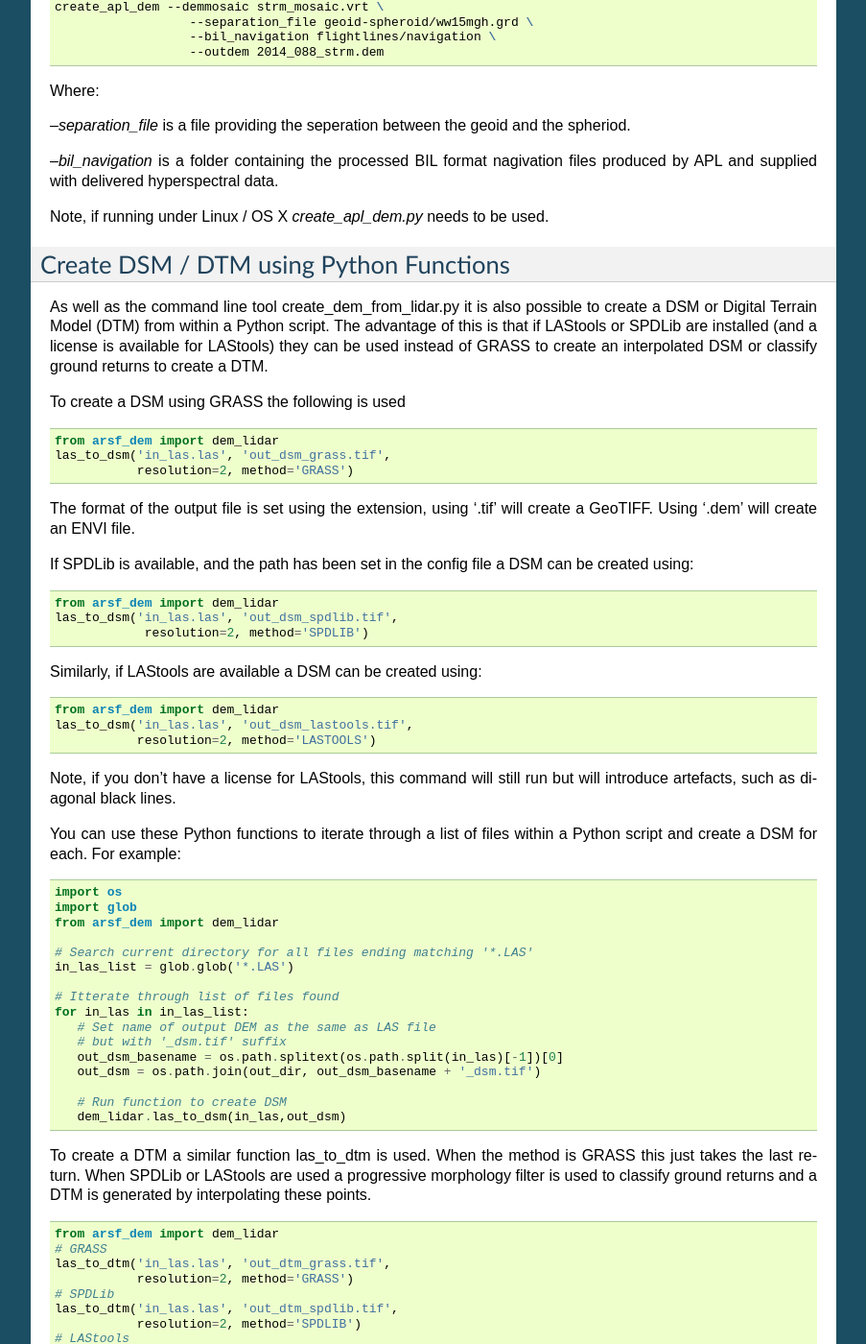
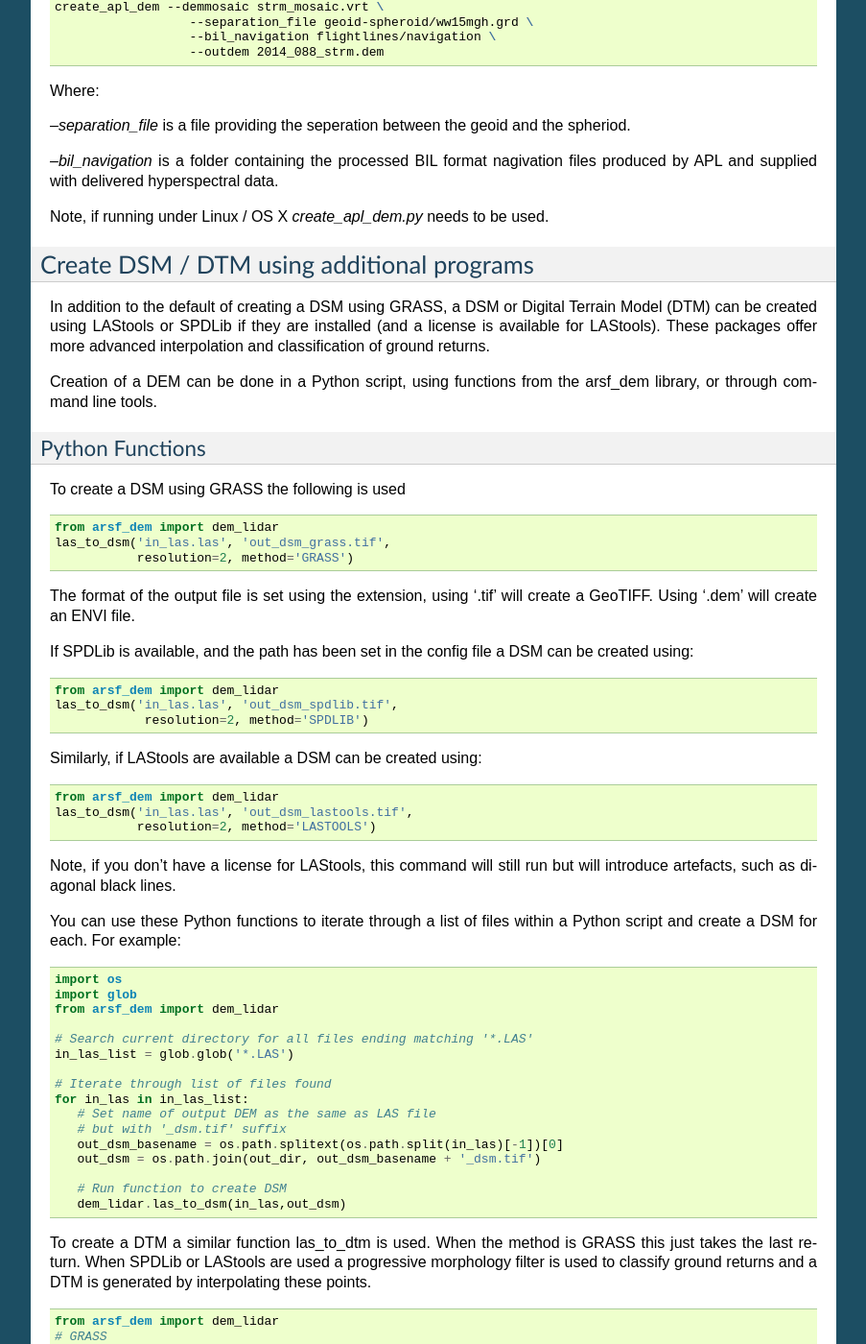
Before and after one commit to pmlrsg/arsf_dem_scripts, a Sphinx documentation site: the page built from doc/source/tutorial_lidar.rst, in a window 1280 px wide and 1400 px high, scrolled down 1295 px. Shown: the whole window at 96% size, without its empty margins (198-1101 px from the left). Built offline with Sphinx 7.4.7, drawn with Linux system fonts in a browser that asks for light colours; formulas are drawn with MathJax 3; pages that are not in the unit, such as notebooks, are missing from menus; some of the changed text lies outside the part shown.

Commit message:
Updated documentation with new scripts.

```diff
--- a/doc/source/create_scripts_rst.py
+++ b/doc/source/create_scripts_rst.py
@@ -31,6 +31,10 @@
 create_dem_from_lidar_out = get_command_out(['create_dem_from_lidar.py','-h'])
 create_dem_from_lidar_out = create_dem_from_lidar_out.replace('create_dem_from_lidar.py','.. code-block:: bash\n\n   create_dem_from_lidar.py')
 
+las_to_dsm_out = get_command_out(['las_to_dsm.py','-h'])
+
+las_to_dtm_out = get_command_out(['las_to_dtm.py','-h'])
+
 scripts_text = '''
 
 ARSF DEM Scripts
@@ -52,7 +56,24 @@
 
    {}
 
-'''.format(create_apl_dem_out, create_dem_from_lidar_out)
+las_to_dsm.py
+--------------
+
+.. code-block:: bash
+
+   {}
+
+las_to_dtm.py
+--------------
+
+.. code-block:: bash
+
+   {}
+
+'''.format(create_apl_dem_out,
+           create_dem_from_lidar_out,
+           las_to_dsm_out,
+           las_to_dtm_out)
 
 f = open(outfile,'w')
 f.write(scripts_text)
--- a/doc/source/tutorial_lidar.rst
+++ b/doc/source/tutorial_lidar.rst
@@ -92,15 +92,18 @@
 
 Note, if running under Linux / OS X `create_apl_dem.py` needs to be used.
 
+Create DSM / DTM using additional programs
+--------------------------------------------
 
-Create DSM / DTM using Python Functions
------------------------------------------
+In addition to the default of creating a DSM using GRASS, a DSM or Digital Terrain Model (DTM)
+can be created using LAStools or SPDLib if they are installed (and a license is available for LAStools).
+These packages offer more advanced interpolation and classification of ground returns.
 
-As well as the command line tool create_dem_from_lidar.py it is also possible
-to create a DSM or Digital Terrain Model (DTM) from within a Python script.
-The advantage of this is that if LAStools or SPDLib are installed
-(and a license is available for LAStools) they can be used
-instead of GRASS to create an interpolated DSM or classify ground returns to create a DTM.
+Creation of a DEM can be done in a Python script, using functions from the arsf_dem library, or through
+command line tools.
+
+Python Functions
+~~~~~~~~~~~~~~~~~
 
 To create a DSM using GRASS the following is used
 
@@ -145,7 +148,7 @@
    # Search current directory for all files ending matching '*.LAS'
    in_las_list = glob.glob('*.LAS')
 
-   # Itterate through list of files found
+   # Iterate through list of files found
    for in_las in in_las_list:
       # Set name of output DEM as the same as LAS file
       # but with '_dsm.tif' suffix
@@ -171,3 +174,15 @@
    # LAStools
    las_to_dtm('in_las.las', 'out_dtm_lastools.tif',
               resolution=2, method='LASTOOLS')
+
+Command line tools
+~~~~~~~~~~~~~~~~~~~
+
+Two utility command line tools are provided to call the Python functions for
+producing a DSM / DTM `las_to_dsm` and `las_to_dtm`. Usage is:
+
+.. code-block:: bash
+
+   las_to_dsm -o out_dsm.tif \
+              --projection UTM30N \
+              in_las.las
```
